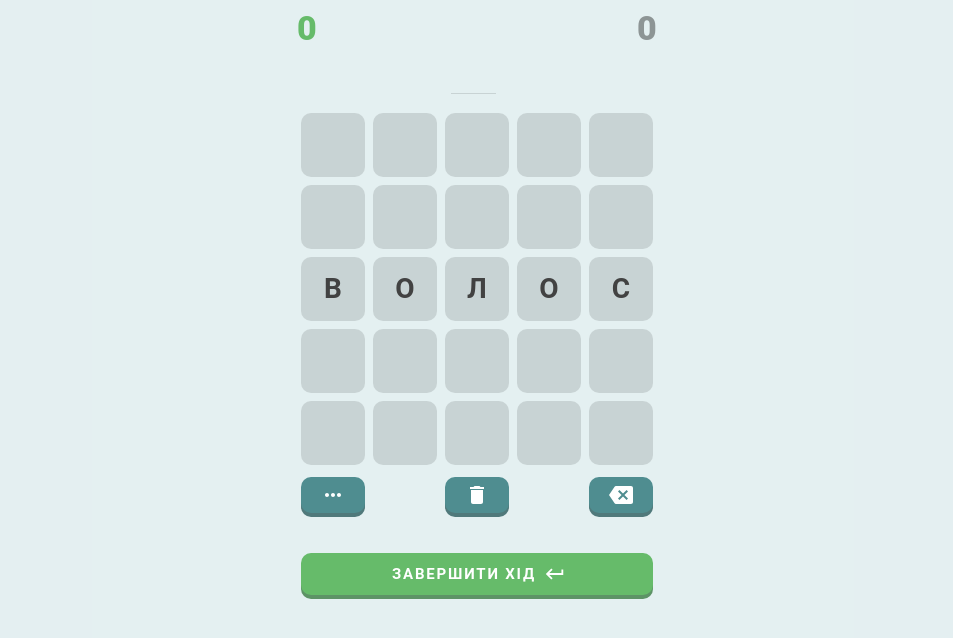
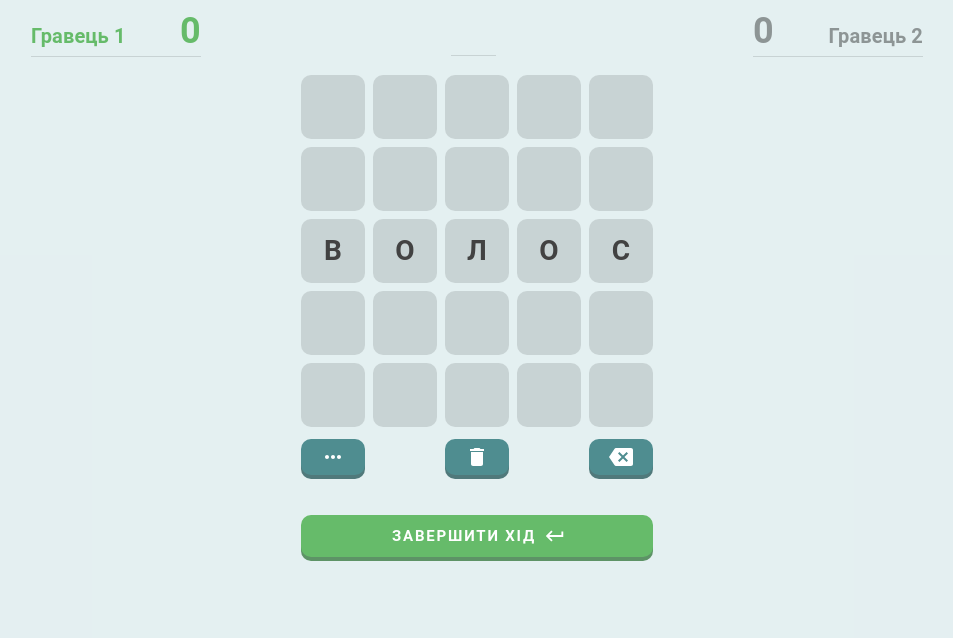
Before and after one commit to vladhuk/balda, a React (Create React App) app: page / in a window 1280 px wide. Shown: the top 638 px of the page, without its empty margins (163-1116 px from the left). Built offline with nearby package versions, Linux system fonts and the light colour scheme.

Commit message:
add players information and words list

```diff
--- a/src/components/App.tsx
+++ b/src/components/App.tsx
@@ -1,5 +1,5 @@
 import { Actions } from 'components/Actions/Actions';
-import { Box, Typography } from '@mui/material';
+import { Box } from '@mui/material';
 import { Cell } from 'types/cell.interface';
 import { Coord } from 'helpers/coord';
 import { Field } from 'components/Field/Field';
@@ -7,28 +7,30 @@ import { FinishTurnButton } from 'components/FinishTurnButton/FinishTurnButton';
 import { InputError } from 'enums/error.enum';
 import { Key } from 'enums/key.enum';
 import { LETTERS_SHAKING_DURATION, LETTER_ROTATING_DURATION } from 'contants';
+import { PlayerInformation } from 'components/PlayerInformation/PlayerInformation';
+import { ScoreOrientation } from 'components/PlayerInformation/enums/score-orientation.enum';
 import { WordPreview } from 'components/WordPreview/WordPreview';
 import { checkIsWordExist } from 'utils/word/check-is-word-exist';
+import { getRandomWord } from 'utils/word/get-random-word';
 import { isEmpty, isNull } from 'lodash';
 import { isNotNull } from 'utils/null/is-not-null';
 import { useField } from 'hooks/use-field';
 import { useInputError } from 'hooks/use-input-error';
 import { useOnKeyDown } from 'hooks/use-on-key-down';
+import { usePlayers } from 'hooks/use-players';
 import { useTimeout } from 'hooks/use-timeout';
-import React, { FC, useState } from 'react';
+import React, { FC, useMemo, useState } from 'react';
 
 export const App: FC = () => {
+  const initialWord = useMemo(() => getRandomWord(), []);
+
   const [selectedCells, setSelectedCells] = useState<Cell[]>([]);
   const [enteredLetterCoord, setEnteredLetterCoord] = useState<Coord | null>(
     null,
   );
-
-  const [score1, setScore1] = useState(0);
-  const [score2, setScore2] = useState(0);
-  const [turn, setTurn] = useState<0 | 1>(0);
-
+  const { players, turn, switchTurn, finishTurn } = usePlayers();
   const { error, setError, resetError } = useInputError();
-  const { cells, setFieldCell } = useField();
+  const { cells, setFieldCell } = useField(initialWord);
   const { isRunning: isLettersShaking, run: shakeLetters } = useTimeout(
     LETTERS_SHAKING_DURATION,
   );
@@ -72,29 +74,39 @@ export const App: FC = () => {
     setEnteredLetterCoord(null);
   };
 
-  const switchTurn = () => setTurn((prev) => (prev === 0 ? 1 : 0));
+  const handleError = (inputError: InputError) => {
+    shakeLetters();
+    setError(inputError);
+  };
 
   const onCheckWord = () => {
     if (isNull(enteredLetterCoord) || isEmpty(lastSelected?.value)) {
-      setError(InputError.LETTER_NOT_ENTERED);
-      shakeLetters();
+      handleError(InputError.LETTER_NOT_ENTERED);
       return;
     }
 
-    const word = selectedCells.map(({ value }) => value).join('');
-    const isWordExist = checkIsWordExist(word);
+    const word = selectedCells
+      .map(({ value }) => value)
+      .join('')
+      .toLowerCase();
+    const usedWords = players
+      .flatMap(({ words }) => words.map(({ letters }) => letters))
+      .concat(initialWord);
 
-    if (isWordExist) {
-      const setScore = turn === 0 ? setScore1 : setScore2;
-
-      setScore((prev) => prev + word.length);
-      switchTurn();
-      clearSelection({ keepEntered: true });
+    if (usedWords.includes(word)) {
+      handleError(InputError.WORD_HAS_BEEN_ALREADY_ENTERED);
+      return;
+    }
+    if (!checkIsWordExist(word)) {
+      handleError(InputError.WORD_DOES_NOT_EXIST);
       return;
     }
 
-    setError(InputError.WORD_DOES_NOT_EXIST);
-    shakeLetters();
+    finishTurn({
+      letters: word,
+      coords: selectedCells.map(({ coord }) => coord),
+    });
+    clearSelection({ keepEntered: true });
   };
 
   const skipTurn = () => {
@@ -116,28 +128,26 @@ export const App: FC = () => {
   });
 
   return (
-    <Box height="100vh" bgcolor="background.default">
-      <Box display="flex" flexDirection="column" alignItems="center">
-        <Box display="flex" width={360} justifyContent="space-between" mt={1}>
-          <Typography
-            variant="h4"
-            fontWeight={900}
-            color={({ palette }) =>
-              turn === 0 ? palette.primary.main : palette.text.disabled
-            }
-          >
-            {score1}
-          </Typography>
-          <Typography
-            variant="h4"
-            fontWeight={900}
-            color={({ palette }) =>
-              turn === 1 ? palette.primary.main : palette.text.disabled
-            }
-          >
-            {score2}
-          </Typography>
-        </Box>
+    <Box
+      minHeight="100vh"
+      bgcolor="background.default"
+      display="flex"
+      justifyContent="center"
+    >
+      <Box
+        flex={1}
+        display={{ xs: 'none', md: 'flex' }}
+        pr={12}
+        justifyContent="end"
+        pt={1.5}
+      >
+        <PlayerInformation
+          player={players[0]}
+          scoreOrientation={ScoreOrientation.RIGHT}
+          active={turn === 0}
+        />
+      </Box>
+      <Box display="flex" flexDirection="column" alignItems="center" pt={1.5}>
         <WordPreview
           enteredLetterCoord={enteredLetterCoord}
           selectedCells={selectedCells}
@@ -160,7 +170,38 @@ export const App: FC = () => {
           skipTurn={skipTurn}
           undo={undo}
         />
+        <Box
+          display={{ xs: 'flex', md: 'none' }}
+          justifyContent="space-between"
+          width={352}
+          mt={2}
+          mb={8}
+        >
+          <PlayerInformation
+            player={players[0]}
+            scoreOrientation={ScoreOrientation.LEFT}
+            active={turn === 0}
+          />
+          <PlayerInformation
+            player={players[1]}
+            scoreOrientation={ScoreOrientation.RIGHT}
+            active={turn === 1}
+          />
+        </Box>
         <FinishTurnButton onClick={onCheckWord} />
+      </Box>
+      <Box
+        flex={1}
+        display={{ xs: 'none', md: 'flex' }}
+        pl={12}
+        justifyContent="start"
+        pt={1.5}
+      >
+        <PlayerInformation
+          player={players[1]}
+          scoreOrientation={ScoreOrientation.LEFT}
+          active={turn === 1}
+        />
       </Box>
     </Box>
   );
--- a/src/components/FinishTurnButton/styles.ts
+++ b/src/components/FinishTurnButton/styles.ts
@@ -5,7 +5,7 @@ export const container: SxProps<Theme> = (theme) => ({
   bottom: 16,
   width: 352,
 
-  [theme.breakpoints.up('sm')]: {
+  [theme.breakpoints.up('md')]: {
     position: 'static',
     mt: 5,
   },
--- /dev/null
+++ b/src/components/PlayerInformation/PlayerInformation.tsx
@@ -0,0 +1,44 @@
+import * as styles from 'components/PlayerInformation/styles';
+import { Box, Divider, Typography } from '@mui/material';
+import {
+  NameScoreOrientationContainer,
+  ScoreOrientationContainer,
+} from 'components/PlayerInformation/styled';
+import { Player } from 'types/player.interface';
+import { ScoreOrientation } from 'components/PlayerInformation/enums/score-orientation.enum';
+import React, { FC, Fragment } from 'react';
+
+interface Props {
+  player: Player;
+  scoreOrientation: ScoreOrientation;
+  active?: boolean;
+}
+
+export const PlayerInformation: FC<Props> = ({
+  player,
+  scoreOrientation,
+  active,
+}) => {
+  return (
+    <Box flexDirection="column" width={170}>
+      <NameScoreOrientationContainer
+        orientation={scoreOrientation}
+        active={active}
+      >
+        <Typography variant="h6" sx={styles.name}>
+          {player.name}
+        </Typography>
+        <Typography sx={styles.score}>{player.score}</Typography>
+      </NameScoreOrientationContainer>
+      <Divider sx={{ mt: 0.5, mb: 1.5 }} />
+      {player.words.map(({ letters }) => (
+        <Fragment key={letters}>
+          <ScoreOrientationContainer orientation={scoreOrientation}>
+            <Typography>{letters.toLocaleLowerCase()}</Typography>
+            <Typography px={0.75}>{letters.length}</Typography>
+          </ScoreOrientationContainer>
+        </Fragment>
+      ))}
+    </Box>
+  );
+};
--- /dev/null
+++ b/src/components/PlayerInformation/enums/score-orientation.enum.ts
@@ -0,0 +1,4 @@
+export enum ScoreOrientation {
+  RIGHT = 'right',
+  LEFT = 'left,',
+}
--- /dev/null
+++ b/src/components/PlayerInformation/styled.ts
@@ -0,0 +1,26 @@
+import { ScoreOrientation } from 'components/PlayerInformation/enums/score-orientation.enum';
+import { styled } from '@mui/material';
+import isPropValid from '@emotion/is-prop-valid';
+
+interface ScoreOrientationContainerProps {
+  orientation: ScoreOrientation;
+}
+
+export const ScoreOrientationContainer = styled(
+  'div',
+)<ScoreOrientationContainerProps>(({ orientation }) => ({
+  display: 'flex',
+  justifyContent: 'space-between',
+  flexDirection: orientation === ScoreOrientation.RIGHT ? 'row' : 'row-reverse',
+}));
+
+interface NameScoreOrientationContainerProps {
+  active?: boolean;
+}
+
+export const NameScoreOrientationContainer = styled(ScoreOrientationContainer, {
+  shouldForwardProp: isPropValid,
+})<NameScoreOrientationContainerProps>(({ theme: { palette }, active }) => ({
+  alignItems: 'flex-end',
+  color: active ? palette.primary.main : palette.text.disabled,
+}));
--- /dev/null
+++ b/src/components/PlayerInformation/styles.ts
@@ -0,0 +1,14 @@
+import { SxProps } from '@mui/material';
+
+export const name: SxProps = {
+  fontWeight: 600,
+  overflow: 'hidden',
+  textOverflow: 'ellipsis',
+  whiteSpace: 'nowrap',
+};
+
+export const score: SxProps = {
+  fontSize: 36,
+  lineHeight: 1.1,
+  fontWeight: 600,
+};
--- a/src/enums/error.enum.ts
+++ b/src/enums/error.enum.ts
@@ -1,5 +1,6 @@
 export enum InputError {
   NONE = '',
   WORD_DOES_NOT_EXIST = 'Слово не знайдено',
+  WORD_HAS_BEEN_ALREADY_ENTERED = 'Слово вже було введено',
   LETTER_NOT_ENTERED = 'Слово має містити одну введену букву',
 }
--- a/src/hooks/use-field.ts
+++ b/src/hooks/use-field.ts
@@ -2,14 +2,13 @@ import { Cell } from 'types/cell.interface';
 import { Coord } from 'helpers/coord';
 import { FIELD_SIZE } from 'contants';
 import { createTable } from 'utils/cell/create-table';
-import { getRandomWord } from 'utils/word/get-random-word';
 import { useState } from 'react';
 
-export function useField(): {
+export function useField(initialWord: string): {
   cells: Cell[][];
   setFieldCell: (coord: Coord, value: string) => void;
 } {
-  const [cells, setCells] = useState(createTable(FIELD_SIZE, getRandomWord()));
+  const [cells, setCells] = useState(createTable(FIELD_SIZE, initialWord));
 
   return {
     cells,
--- /dev/null
+++ b/src/hooks/use-players.ts
@@ -0,0 +1,44 @@
+import { Player } from 'types/player.interface';
+import { Word } from 'types/word.interface';
+import { range } from 'lodash';
+import { useState } from 'react';
+
+export function usePlayers(): {
+  players: Player[];
+  turn: number;
+  switchTurn: () => void;
+  finishTurn: (word: Word) => void;
+} {
+  const [players, setPlayers] = useState<Player[]>(
+    range(2).map((i) => ({
+      name: `Гравець ${i + 1}`,
+      words: [],
+      score: 0,
+    })),
+  );
+  const [turn, setTurn] = useState(0);
+
+  const switchTurn = () =>
+    setTurn((prevTurn) => (prevTurn === players.length - 1 ? 0 : prevTurn + 1));
+
+  return {
+    players,
+    turn,
+    switchTurn,
+    finishTurn: (word) => {
+      setPlayers((prevPlayers) =>
+        prevPlayers.map((player, i) => {
+          if (i === turn) {
+            return {
+              ...player,
+              score: player.score + word.letters.length,
+              words: [word, ...player.words],
+            };
+          }
+          return player;
+        }),
+      );
+      switchTurn();
+    },
+  };
+}
--- /dev/null
+++ b/src/types/word.interface.ts
@@ -0,0 +1,6 @@
+import { Coord } from 'helpers/coord';
+
+export interface Word {
+  letters: string;
+  coords: Coord[];
+}
```
Also changed, not shown: src/config/theme.ts (+18 -6 lines), src/types/player.interface.ts (added, +7 -0 lines).
